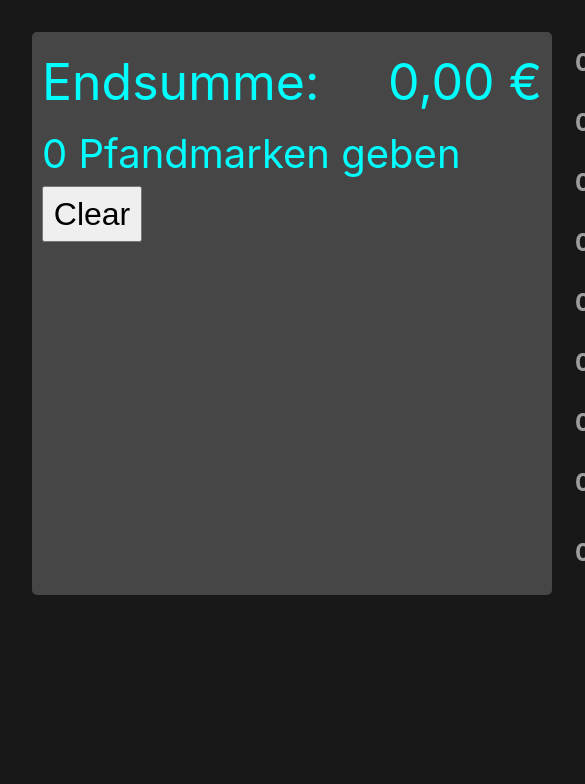
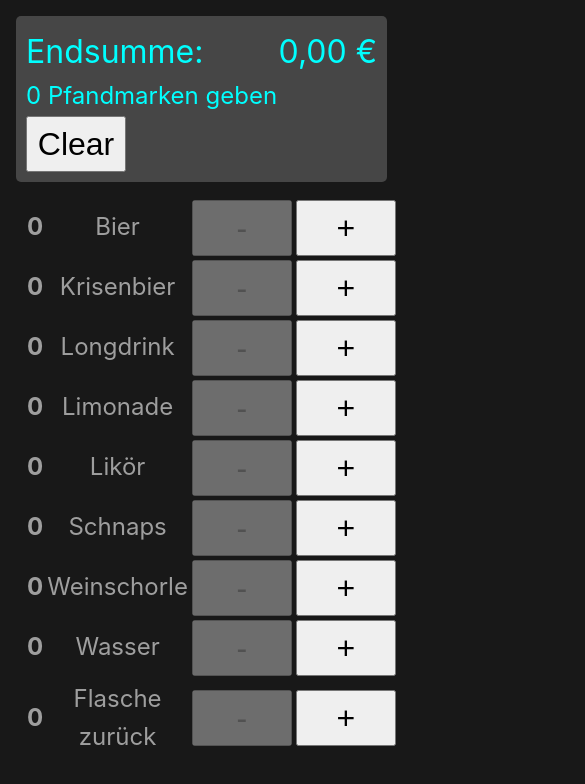
Before and after one commit to orkodiparma/cashy, a Vue app: page / in a window 390 px wide. Shown: the top 784 px of the page, 585 px wide, since content can reach past the window. Built offline with nearby package versions, Linux system fonts and the light colour scheme.

Commit message:
mobile styles and media queries

```diff
--- a/index.html
+++ b/index.html
@@ -1,13 +1,16 @@
 <!DOCTYPE html>
-<html lang="en">
+<html lang="de">
+
 <head>
 	<meta charset="UTF-8">
 	<link rel="icon" href="/favicon.ico">
-    <meta name="viewport" content="width=device-width, initial-scale=1.0">
-    <title>Vite App</title>
+	<meta name="viewport" content="width=device-width, initial-scale=1.0, user-scalable=no">
+	<title>Cashy</title>
 </head>
+
 <body>
 	<div id="app"></div>
 	<script type="module" src="/src/main.js"></script>
 </body>
+
 </html>
--- a/src/App.vue
+++ b/src/App.vue
@@ -106,10 +106,10 @@ export default {
 						<td align="center" :class="{ 'highlite': this.pricelist[key].amount > 0 }">{{ value.name }}
 						</td>
 						<td>
-							<button v-on:click="addDrink(key)">+</button>
+							<button v-on:click="removeDrink(key)" :disabled="this.pricelist[key].amount < 1">-</button>
 						</td>
 						<td>
-							<button v-on:click="removeDrink(key)">-</button>
+							<button v-on:click="addDrink(key)">+</button>
 						</td>
 					</tr>
 				</tbody>
@@ -126,6 +126,13 @@ export default {
 #layout {
 	display: flex;
 	flex-flow: row;
+	align-items: flex-start;
+}
+
+@media (max-width: 930px) {
+	#layout {
+		flex-flow: column;
+	}
 }
 
 #totalbox {
@@ -135,15 +142,12 @@ export default {
 	padding: 10px;
 }
 
-#drinkprice,
-#deposit,
 #total {
 	display: flex;
 	flex-flow: row;
 	justify-content: space-between;
 	width: 500px;
 }
-
 .fatlabel {
 	font-weight: bold;
 	font-size: 50px;
@@ -158,7 +162,6 @@ export default {
 }
 
 #table {
-	width: 100%;
 	font-size: x-large;
 }
 
@@ -167,4 +170,21 @@ button {
 	line-height: 50px;
 	width: 100px;
 }
+
+@media (max-width: 530px) {
+	#table {
+		padding-top: 15px;
+	}
+	#total, #table {
+		width: 90vw;
+		margin: 0 auto;
+	}
+	.fatlabel {
+		font-weight: bold;
+		font-size: xx-large;
+	}
+	#depositButtons.fatlabel {
+		font-size: x-large;
+	}
+}
 </style>
--- a/src/assets/base.css
+++ b/src/assets/base.css
@@ -8,21 +8,21 @@
 	--vt-c-black-soft: #222222;
 	--vt-c-black-mute: #282828;
 
-	--vt-c-indigo: #2c3e50;
+	/* --vt-c-indigo: #2c3e50; */
 
-	--vt-c-divider-light-1: rgba(60, 60, 60, 0.29);
+	/* --vt-c-divider-light-1: rgba(60, 60, 60, 0.29);
 	--vt-c-divider-light-2: rgba(60, 60, 60, 0.12);
 	--vt-c-divider-dark-1: rgba(84, 84, 84, 0.65);
-	--vt-c-divider-dark-2: rgba(84, 84, 84, 0.48);
+	--vt-c-divider-dark-2: rgba(84, 84, 84, 0.48); */
 
-	--vt-c-text-light-1: var(--vt-c-indigo);
-	--vt-c-text-light-2: rgba(60, 60, 60, 0.66);
+	/* --vt-c-text-light-1: var(--vt-c-indigo);
+	--vt-c-text-light-2: rgba(60, 60, 60, 0.66); */
 	--vt-c-text-dark-1: var(--vt-c-white);
 	--vt-c-text-dark-2: rgba(235, 235, 235, 0.64);
 }
 
 /* semantic color variables for this project */
-:root {
+/* :root {
 	--color-background: var(--vt-c-white);
 	--color-background-soft: var(--vt-c-white-soft);
 	--color-background-mute: var(--vt-c-white-mute);
@@ -34,9 +34,9 @@
 	--color-text: var(--vt-c-text-light-1);
 
 	--section-gap: 160px;
-}
+} */
 
-@media (prefers-color-scheme: dark) {
+/* @media (prefers-color-scheme: dark) {
 	:root {
 		--color-background: var(--vt-c-black);
 		--color-background-soft: var(--vt-c-black-soft);
@@ -48,7 +48,7 @@
 		--color-heading: var(--vt-c-text-dark-1);
 		--color-text: var(--vt-c-text-dark-2);
 	}
-}
+} */
 
 *,
 *::before,
@@ -69,6 +69,7 @@ body {
 
 	--color-heading: var(--vt-c-text-dark-1);
 	--color-text: var(--vt-c-text-dark-2);
+	user-select: none;
 	min-height: 100vh;
 	color: var(--color-text);
 	background: var(--color-background);
--- a/src/assets/main.css
+++ b/src/assets/main.css
@@ -1,22 +1,30 @@
 @import './base.css';
 
 #app {
-  max-width: 1280px;
+	/* max-width: 1980px; */
 	margin: 0 auto;
-  padding: 2rem;
-
-  font-weight: normal;
+	padding: 1rem;
+	/* font-weight: normal; */
 }
 
-@media (min-width: 1024px) {
 body {
 	display: flex;
-    place-items: center;
+	/* place-items: center; */
+	overflow-y: hidden;
 }
 
+@media (min-width: 1400px) {
+	body {
+		zoom: 1.5;
+	}
 	#app {
-    display: grid;
-    grid-template-columns: 1fr 1fr;
-    padding: 0 2rem;
+		/* display: grid; */
+		/* grid-template-columns: 1fr 1fr;
+		padding: 0 2rem; */
 	}
 }
+@media (min-width: 1900px) {
+	body {
+		zoom: 1.9;
+	}
+}
```
Also changed, not shown: 3 other files (tests, documents, lock files or other folders). Lines whose indentation alone changed are shown as unchanged.
